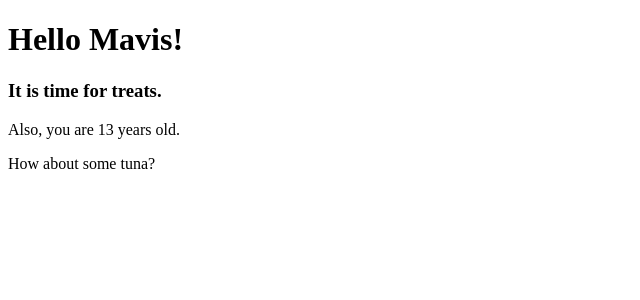
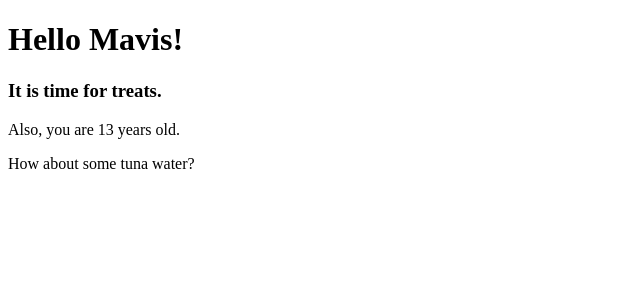
Before and after one commit to mikesmall/react_hello_world, a React (Create React App) app: page / in a window 1280 px wide. Shown: the top 300 px of the page, without its empty margins (0-640 px from the left). Built offline with nearby package versions, Linux system fonts and the light colour scheme.

Commit message:
'favourites' array updated to more accurately reflect Mavis's actual favourite treats

```diff
--- a/src/index.js
+++ b/src/index.js
@@ -6,8 +6,8 @@
   catName: "Mavis",
   catAge: 13,
   favourites: [
-    "tuna",
-    "chips",
+    "tuna water",
+    "potato chips",
     "coconut oil"
   ]
 }
```
